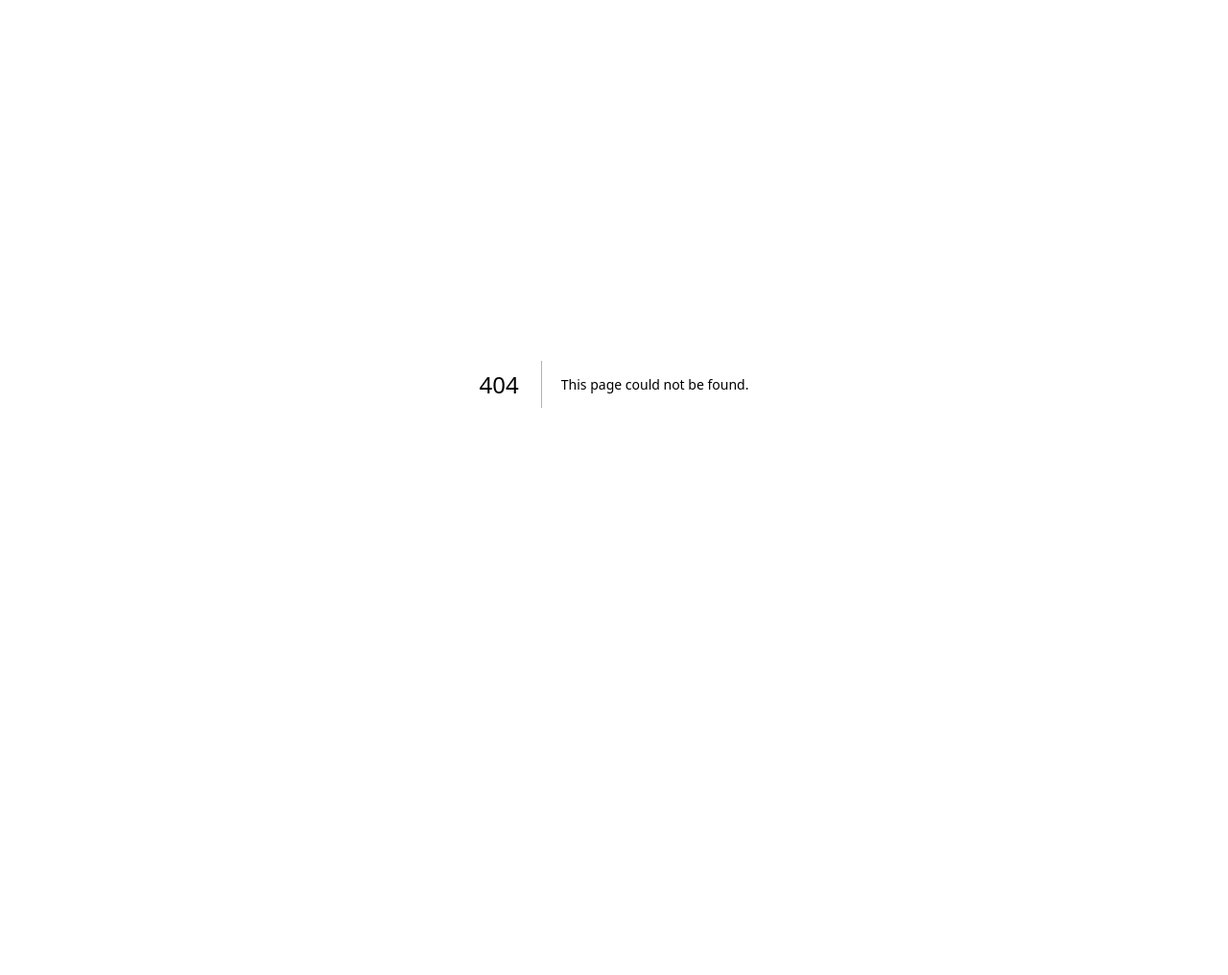
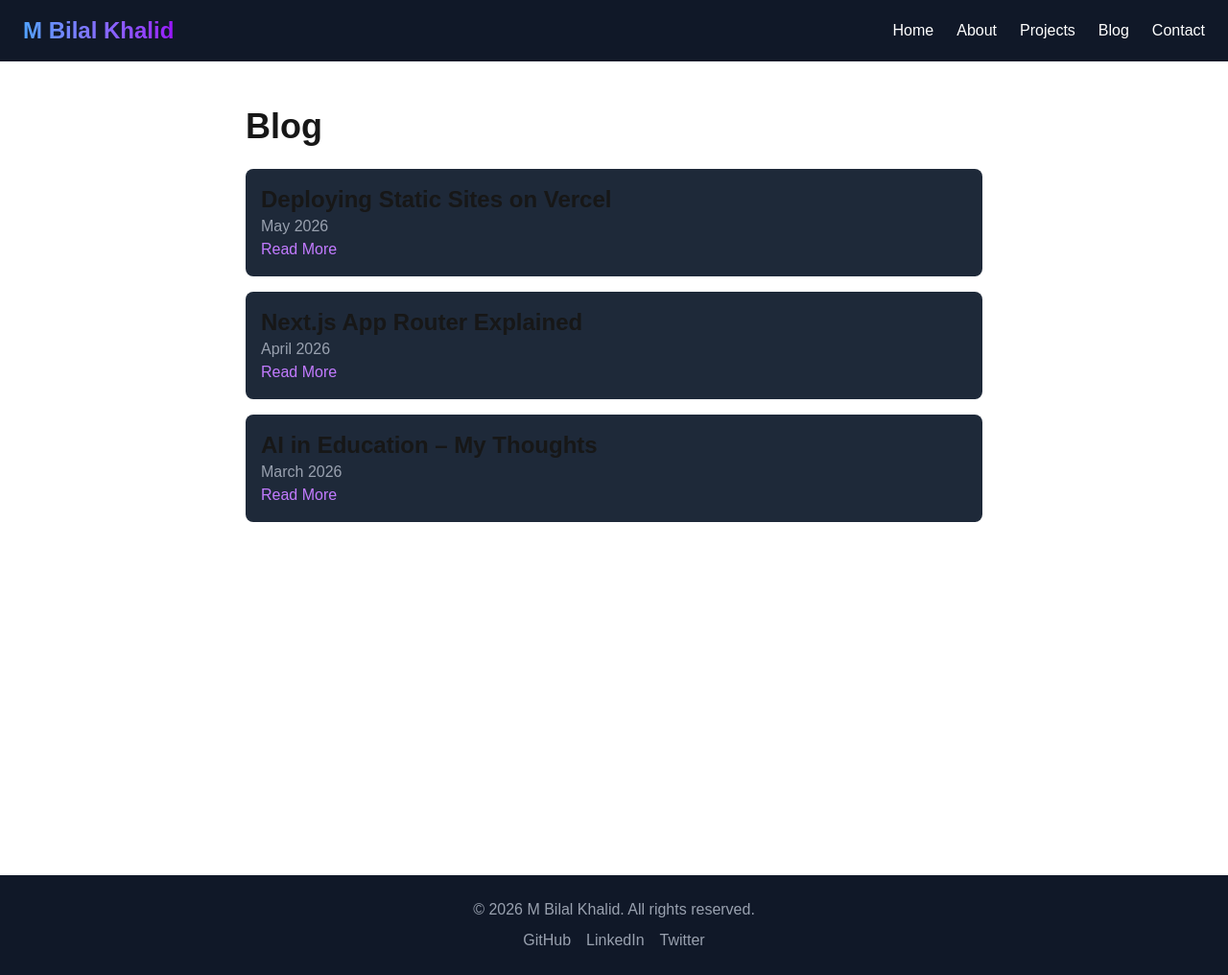
Before and after one commit to Engr-M-Bilal-Khalid/portfolio, a Next.js app: page /blog in a window 1280 px wide. Before the commit this address had no page. Shown: the whole page at 96% size. Before the commit the page ends 800 px from the top, so only its background shows below. Built offline with nearby package versions, Linux system fonts and the light colour scheme.

Commit message:
Completed portfolio UI and fixed Tailwind v4 styling

```diff
--- /dev/null
+++ b/app/about/page.tsx
@@ -0,0 +1,17 @@
+export default function AboutPage() {
+          return (
+                    <section className="max-w-3xl mx-auto space-y-6">
+                              <h2 className="text-4xl font-bold">About Me</h2>
+                              <p>
+                                        I am <strong>M Bilal Khalid</strong>, a passionate Software Engineer skilled in
+                                        Next.js, Node.js, SQL, and cloud technologies. I love building scalable,
+                                        modern applications and exploring AI-powered tools.
+                              </p>
+                              <ul className="list-disc pl-6 space-y-2">
+                                        <li>Bachelor’s in Software Engineering</li>
+                                        <li>Expertise in Web Development & Cloud Computing</li>
+                                        <li>Hands-on with AI/ML integrations</li>
+                              </ul>
+                    </section>
+          );
+}
--- /dev/null
+++ b/app/blog/page.tsx
@@ -0,0 +1,22 @@
+export default function BlogPage() {
+          const posts = [
+                    { title: "Deploying Static Sites on Vercel", date: "May 2026" },
+                    { title: "Next.js App Router Explained", date: "April 2026" },
+                    { title: "AI in Education – My Thoughts", date: "March 2026" },
+          ];
+
+          return (
+                    <section className="max-w-3xl mx-auto space-y-6">
+                              <h2 className="text-4xl font-bold">Blog</h2>
+                              <ul className="space-y-4">
+                                        {posts.map((post, i) => (
+                                                  <li key={i} className="p-4 bg-gray-800 rounded-lg">
+                                                            <h3 className="text-2xl font-semibold">{post.title}</h3>
+                                                            <p className="text-gray-400">{post.date}</p>
+                                                            <a href="#" className="text-purple-400 hover:underline">Read More</a>
+                                                  </li>
+                                        ))}
+                              </ul>
+                    </section>
+          );
+}
--- /dev/null
+++ b/app/contact/page.tsx
@@ -0,0 +1,18 @@
+export default function ContactPage() {
+          return (
+                    <section className="max-w-2xl mx-auto space-y-6">
+                              <h2 className="text-4xl font-bold">Contact Me</h2>
+                              <form className="space-y-4">
+                                        <input type="text" placeholder="Your Name" className="w-full p-3 rounded bg-gray-800 text-white" />
+                                        <input type="email" placeholder="Your Email" className="w-full p-3 rounded bg-gray-800 text-white" />
+                                        <textarea placeholder="Your Message" className="w-full p-3 rounded bg-gray-800 text-white h-32"></textarea>
+                                        <button type="submit" className="px-6 py-2 bg-blue-600 rounded hover:bg-blue-700">Send</button>
+                              </form>
+                              <div className="space-x-4">
+                                        <a href="https://github.com" className="text-gray-400 hover:text-white">GitHub</a>
+                                        <a href="https://linkedin.com" className="text-gray-400 hover:text-white">LinkedIn</a>
+                                        <a href="https://twitter.com" className="text-gray-400 hover:text-white">Twitter</a>
+                              </div>
+                    </section>
+          );
+}
--- a/app/layout.tsx
+++ b/app/layout.tsx
@@ -1,33 +1,20 @@
-import type { Metadata } from "next";
-import { Geist, Geist_Mono } from "next/font/google";
 import "./globals.css";
+import Navbar from "../components/Navbar";
+import Footer from "../components/Footer";
 
-const geistSans = Geist({
-  variable: "--font-geist-sans",
-  subsets: ["latin"],
-});
-
-const geistMono = Geist_Mono({
-  variable: "--font-geist-mono",
-  subsets: ["latin"],
-});
-
-export const metadata: Metadata = {
-  title: "Create Next App",
-  description: "Generated by create next app",
+export const metadata = {
+  title: "M Bilal Khalid | Portfolio",
+  description: "Software Engineer Portfolio",
 };
 
-export default function RootLayout({
-  children,
-}: Readonly<{
-  children: React.ReactNode;
-}>) {
+export default function RootLayout({ children }: { children: React.ReactNode }) {
   return (
-    <html
-      lang="en"
-      className={`${geistSans.variable} ${geistMono.variable} h-full antialiased`}
-    >
-      <body className="min-h-full flex flex-col">{children}</body>
+    <html lang="en">
+      <body className="bg-gray-950 text-gray-100 font-sans">
+        <Navbar />
+        <main className="min-h-screen px-6 py-12">{children}</main>
+        <Footer />
+      </body>
     </html>
   );
 }
--- a/app/page.tsx
+++ b/app/page.tsx
@@ -1,65 +1,14 @@
-import Image from "next/image";
-
-export default function Home() {
+export default function HomePage() {
   return (
-    <div className="flex flex-col flex-1 items-center justify-center bg-zinc-50 font-sans dark:bg-black">
-      <main className="flex flex-1 w-full max-w-3xl flex-col items-center justify-between py-32 px-16 bg-white dark:bg-black sm:items-start">
-        <Image
-          className="dark:invert"
-          src="/next.svg"
-          alt="Next.js logo"
-          width={100}
-          height={20}
-          priority
-        />
-        <div className="flex flex-col items-center gap-6 text-center sm:items-start sm:text-left">
-          <h1 className="max-w-xs text-3xl font-semibold leading-10 tracking-tight text-black dark:text-zinc-50">
-            To get started, edit the page.tsx file.
-          </h1>
-          <p className="max-w-md text-lg leading-8 text-zinc-600 dark:text-zinc-400">
-            Looking for a starting point or more instructions? Head over to{" "}
-            <a
-              href="https://vercel.com/templates?framework=next.js&utm_source=create-next-app&utm_medium=appdir-template-tw&utm_campaign=create-next-app"
-              className="font-medium text-zinc-950 dark:text-zinc-50"
-            >
-              Templates
-            </a>{" "}
-            or the{" "}
-            <a
-              href="https://nextjs.org/learn?utm_source=create-next-app&utm_medium=appdir-template-tw&utm_campaign=create-next-app"
-              className="font-medium text-zinc-950 dark:text-zinc-50"
-            >
-              Learning
-            </a>{" "}
-            center.
-          </p>
-        </div>
-        <div className="flex flex-col gap-4 text-base font-medium sm:flex-row">
-          <a
-            className="flex h-12 w-full items-center justify-center gap-2 rounded-full bg-foreground px-5 text-background transition-colors hover:bg-[#383838] dark:hover:bg-[#ccc] md:w-[158px]"
-            href="https://vercel.com/new?utm_source=create-next-app&utm_medium=appdir-template-tw&utm_campaign=create-next-app"
-            target="_blank"
-            rel="noopener noreferrer"
-          >
-            <Image
-              className="dark:invert"
-              src="/vercel.svg"
-              alt="Vercel logomark"
-              width={16}
-              height={16}
-            />
-            Deploy Now
-          </a>
-          <a
-            className="flex h-12 w-full items-center justify-center rounded-full border border-solid border-black/[.08] px-5 transition-colors hover:border-transparent hover:bg-black/[.04] dark:border-white/[.145] dark:hover:bg-[#1a1a1a] md:w-[158px]"
-            href="https://nextjs.org/docs?utm_source=create-next-app&utm_medium=appdir-template-tw&utm_campaign=create-next-app"
-            target="_blank"
-            rel="noopener noreferrer"
-          >
-            Documentation
-          </a>
-        </div>
-      </main>
-    </div>
+    <section className="text-center space-y-6">
+      <h1 className="text-5xl font-bold bg-gradient-to-r from-blue-400 to-purple-600 bg-clip-text text-transparent">
+        M Bilal Khalid
+      </h1>
+      <p className="text-xl">Software Engineer | Building Modern Web Experiences</p>
+      <div className="space-x-4">
+        <a href="/projects" className="px-6 py-2 bg-blue-600 rounded hover:bg-blue-700">View Projects</a>
+        <a href="/contact" className="px-6 py-2 bg-purple-600 rounded hover:bg-purple-700">Contact Me</a>
+      </div>
+    </section>
   );
 }
--- /dev/null
+++ b/app/projects/page.tsx
@@ -0,0 +1,22 @@
+export default function ProjectsPage() {
+          const projects = [
+                    { title: "Portfolio Website", desc: "Modern Next.js portfolio with Vercel deployment.", link: "#" },
+                    { title: "Cloud Lab Automation", desc: "Scripts for deploying apps on cloud platforms.", link: "#" },
+                    { title: "AI Blog Generator", desc: "AI-powered blog writing tool using OpenAI API.", link: "#" },
+          ];
+
+          return (
+                    <section className="max-w-4xl mx-auto space-y-6">
+                              <h2 className="text-4xl font-bold">Projects</h2>
+                              <div className="grid md:grid-cols-2 gap-6">
+                                        {projects.map((p, i) => (
+                                                  <div key={i} className="p-6 bg-gray-800 rounded-lg shadow hover:scale-105 transition">
+                                                            <h3 className="text-2xl font-semibold">{p.title}</h3>
+                                                            <p className="text-gray-300">{p.desc}</p>
+                                                            <a href={p.link} className="text-blue-400 hover:underline">View Project</a>
+                                                  </div>
+                                        ))}
+                              </div>
+                    </section>
+          );
+}
--- /dev/null
+++ b/components/Footer.tsx
@@ -0,0 +1,12 @@
+export default function Footer() {
+          return (
+                    <footer className="bg-gray-900 text-gray-400 text-center py-6 mt-12">
+                              <p>&copy; {new Date().getFullYear()} M Bilal Khalid. All rights reserved.</p>
+                              <div className="space-x-4 mt-2">
+                                        <a href="https://github.com" className="hover:text-white">GitHub</a>
+                                        <a href="https://linkedin.com" className="hover:text-white">LinkedIn</a>
+                                        <a href="https://twitter.com" className="hover:text-white">Twitter</a>
+                              </div>
+                    </footer>
+          );
+}
--- /dev/null
+++ b/components/Navbar.tsx
@@ -0,0 +1,31 @@
+"use client";
+
+import Link from "next/link";
+import { useState } from "react";
+
+export default function Navbar() {
+          const [open, setOpen] = useState(false);
+
+          return (
+                    <nav className="bg-gray-900 text-white px-6 py-4 flex justify-between items-center sticky top-0 z-50">
+                              <Link href="/" className="text-2xl font-bold bg-gradient-to-r from-blue-400 to-purple-600 bg-clip-text text-transparent">
+                                        M Bilal Khalid
+                              </Link>
+
+                              <button
+                                        className="md:hidden text-gray-300"
+                                        onClick={() => setOpen(!open)}
+                              >
+                                        ☰
+                              </button>
+
+                              <ul className={`md:flex md:space-x-6 ${open ? "block" : "hidden"} md:block`}>
+                                        <li><Link href="/" className="hover:text-blue-400">Home</Link></li>
+                                        <li><Link href="/about" className="hover:text-blue-400">About</Link></li>
+                                        <li><Link href="/projects" className="hover:text-blue-400">Projects</Link></li>
+                                        <li><Link href="/blog" className="hover:text-blue-400">Blog</Link></li>
+                                        <li><Link href="/contact" className="hover:text-blue-400">Contact</Link></li>
+                              </ul>
+                    </nav>
+          );
+}
```
